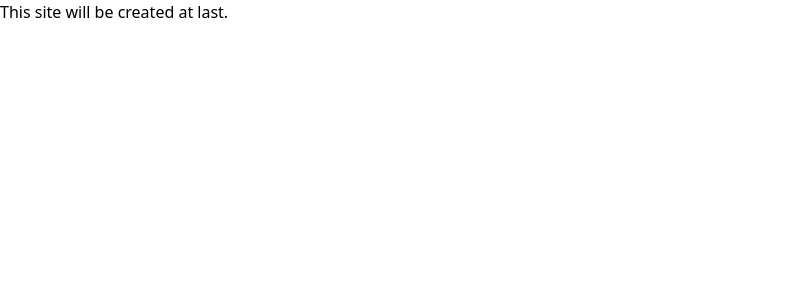
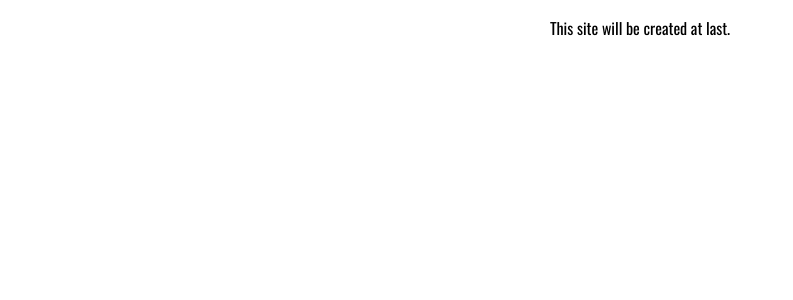
Before and after one commit to inacio-dev/digital-quatro, a Next.js app: page / in a window 1280 px wide. Shown: the top 300 px of the page, without its empty margins (0-793 px from the left). Built offline with nearby package versions, Linux system fonts and the light colour scheme.

Commit message:
fix: tailwind config

```diff
--- /dev/null
+++ b/postcss.config.js
@@ -0,0 +1,6 @@
+module.exports = {
+  plugins: {
+    tailwindcss: {},
+    autoprefixer: {},
+  },
+}
--- a/tailwind.config.js
+++ b/tailwind.config.js
@@ -1,15 +1,15 @@
-/** @type {import('tailwindcss').Config} */
 
 const { fontFamily } = require('tailwindcss/defaultTheme')
 
+/** @type {import('tailwindcss').Config} */
 module.exports = {
-  content: ['./src/*/.{js,ts,jsx,tsx}'],
+  content: ['./src/**/*.{js,ts,jsx,tsx}'],
   theme: {
     extend: {
+      fontFamily: {
+        sans: ['Oswald', ...fontFamily.sans]
+      },
       colors: {
-        fontFamily: {
-          sans: ['Oswald', ...fontFamily.sans]
-        },
         brand: {
           yellow: '#BCE784',
           orange: '#5DD39E',
```
